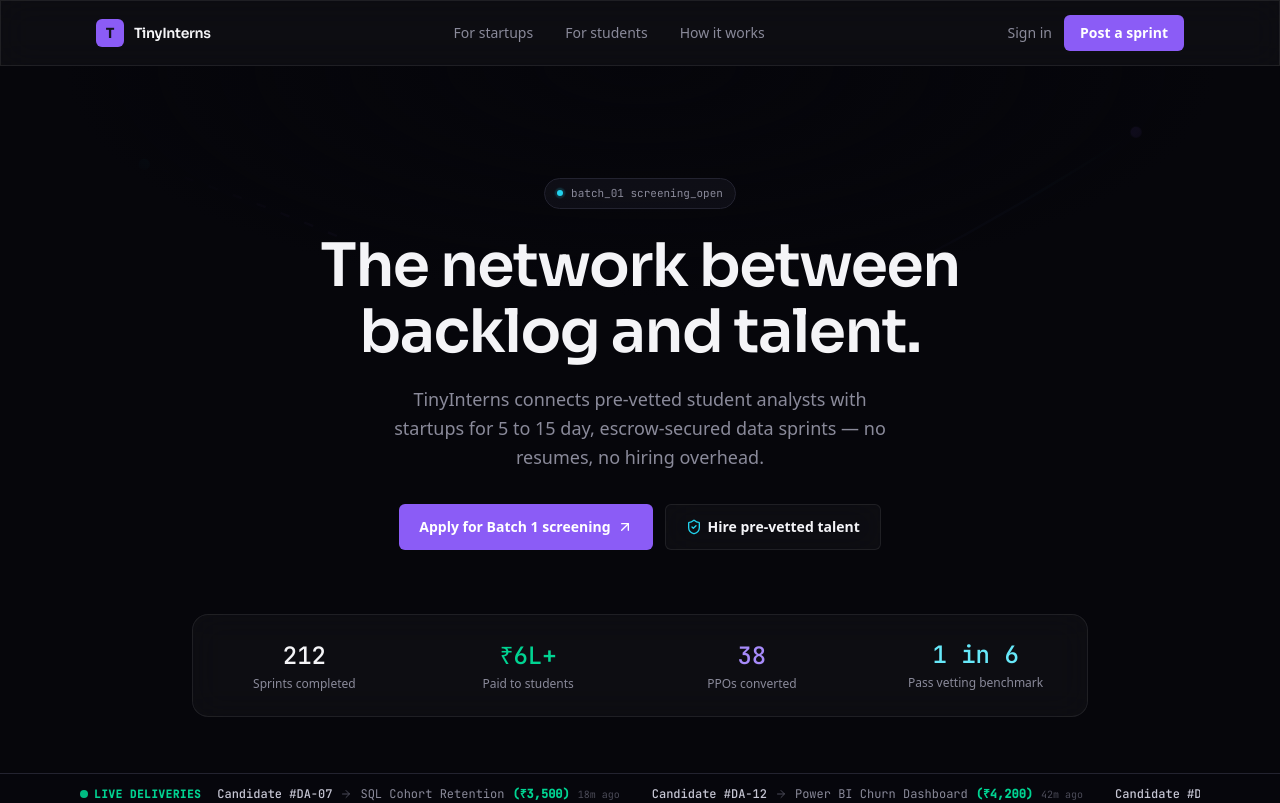
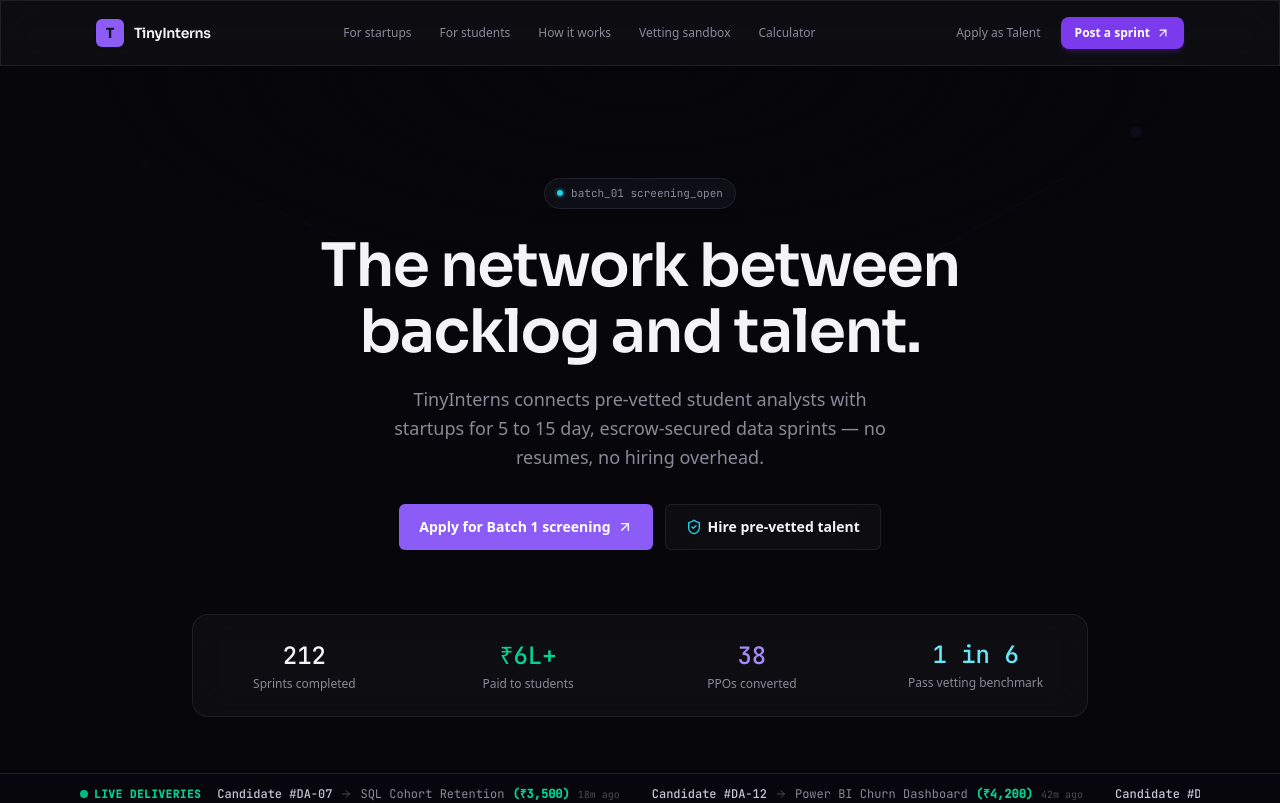
Before and after one commit to taruncal/tinyinterns-, a Next.js app: page / in a window 1280 px wide. Shown: the top 803 px of the page. Built offline with nearby package versions, Linux system fonts and the light colour scheme.

Commit message:
Update Navbar.tsx

```diff
--- a/components/Navbar.tsx
+++ b/components/Navbar.tsx
@@ -1,22 +1,28 @@
 "use client";
 
 import { useState } from "react";
-import { Menu, X } from "lucide-react";
+import { Menu, X, ArrowUpRight } from "lucide-react";
 
 const navLinks = [
   { label: "For startups", href: "#for-startups" },
   { label: "For students", href: "#for-students" },
   { label: "How it works", href: "#how-it-works" },
+  { label: "Vetting sandbox", href: "#vetting-sandbox" },
+  { label: "Calculator", href: "#sprint-calculator" },
 ];
 
-export default function Navbar() {
+export default function Navbar({
+  onOpenIntake,
+}: {
+  onOpenIntake?: (role: "founder" | "student") => void;
+}) {
   const [mobileOpen, setMobileOpen] = useState(false);
 
   return (
-    <header className="glass-panel sticky top-0 z-50 border-x-0 border-t-0">
+    <header className="glass-panel sticky top-0 z-40 border-x-0 border-t-0 backdrop-blur-md">
       <div className="mx-auto flex h-16 max-w-6xl items-center justify-between px-5 sm:px-8">
         <a href="/" className="flex items-center gap-2.5">
-          <span className="flex h-7 w-7 items-center justify-center rounded-md bg-violet-500">
+          <span className="flex h-7 w-7 items-center justify-center rounded-md bg-violet-500 shadow-sm">
             <span className="font-display text-sm font-bold text-ink-900">
               T
             </span>
@@ -26,37 +32,40 @@ export default function Navbar() {
           </span>
         </a>
 
-        <nav className="hidden items-center gap-8 md:flex">
+        <nav className="hidden items-center gap-7 lg:flex">
           {navLinks.map((link) => (
             <a
               key={link.href}
               href={link.href}
-              className="text-sm text-ink-500 transition-colors hover:text-ink-100"
+              className="text-xs font-medium text-ink-500 transition-colors hover:text-ink-100"
             >
               {link.label}
             </a>
           ))}
         </nav>
 
-        <div className="hidden items-center gap-3 md:flex">
-          <a
-            href="#sign-in"
-            className="text-sm text-ink-500 transition-colors hover:text-ink-100"
+        <div className="hidden items-center gap-3 sm:flex">
+          <button
+            type="button"
+            onClick={() => onOpenIntake?.("student")}
+            className="text-xs font-medium text-ink-500 transition-colors hover:text-ink-100 cursor-pointer px-2 py-1"
           >
-            Sign in
-          </a>
-          <a
-            href="#post-sprint"
-            className="rounded-md bg-violet-500 px-4 py-2 text-sm font-semibold text-white transition-opacity hover:opacity-90"
+            Apply as Talent
+          </button>
+          <button
+            type="button"
+            onClick={() => onOpenIntake?.("founder")}
+            className="flex items-center gap-1.5 rounded-lg bg-violet-600 px-3.5 py-2 text-xs font-semibold text-white shadow-md shadow-violet-600/20 transition-all hover:bg-violet-500 cursor-pointer"
           >
-            Post a sprint
-          </a>
+            <span>Post a sprint</span>
+            <ArrowUpRight className="h-3.5 w-3.5" />
+          </button>
         </div>
 
         <button
           type="button"
           onClick={() => setMobileOpen((open) => !open)}
-          className="flex h-9 w-9 items-center justify-center rounded-md border border-ink-800 text-ink-300 md:hidden"
+          className="flex h-9 w-9 items-center justify-center rounded-md border border-ink-800 text-ink-300 lg:hidden cursor-pointer"
           aria-label={mobileOpen ? "Close menu" : "Open menu"}
           aria-expanded={mobileOpen}
         >
@@ -65,28 +74,39 @@ export default function Navbar() {
       </div>
 
       {mobileOpen && (
-        <div className="border-t border-ink-800 px-5 py-4 md:hidden">
-          <nav className="flex flex-col gap-4">
+        <div className="border-t border-ink-800 bg-[#06060b]/95 px-5 py-4 lg:hidden">
+          <nav className="flex flex-col gap-3">
             {navLinks.map((link) => (
               <a
                 key={link.href}
                 href={link.href}
                 onClick={() => setMobileOpen(false)}
-                className="text-sm text-ink-500 hover:text-ink-100"
+                className="text-sm text-ink-500 hover:text-ink-100 py-1"
               >
                 {link.label}
               </a>
             ))}
-            <div className="mt-2 flex flex-col gap-3 border-t border-ink-800 pt-4">
-              <a href="#sign-in" className="text-sm text-ink-500 hover:text-ink-100">
-                Sign in
-              </a>
-              <a
-                href="#post-sprint"
-                className="rounded-md bg-violet-500 px-4 py-2 text-center text-sm font-semibold text-white"
+            <div className="mt-2 flex flex-col gap-2.5 border-t border-ink-800 pt-4">
+              <button
+                type="button"
+                onClick={() => {
+                  setMobileOpen(false);
+                  onOpenIntake?.("student");
+                }}
+                className="w-full text-left py-2 text-sm text-ink-300 cursor-pointer"
+              >
+                Apply as Talent
+              </button>
+              <button
+                type="button"
+                onClick={() => {
+                  setMobileOpen(false);
+                  onOpenIntake?.("founder");
+                }}
+                className="w-full rounded-md bg-violet-600 py-2.5 text-center text-sm font-semibold text-white cursor-pointer"
               >
                 Post a sprint
-              </a>
+              </button>
             </div>
           </nav>
         </div>
```
